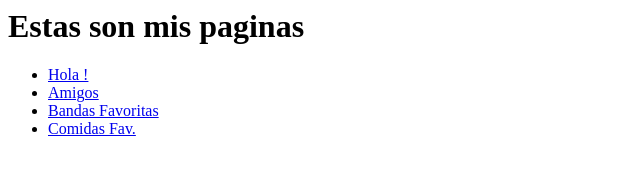
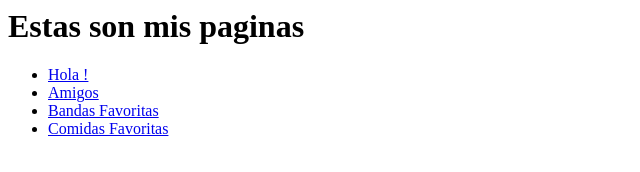
Before and after one commit to eliaspala23/Sistemas-de-control, a plain HTML site: page index.html in a window 1280 px wide. Shown: the full height of the page, 0-640 px from the left. Drawn offline with Linux system fonts and the light colour scheme.

Commit message:
Update index.html

```diff
--- a/index.html
+++ b/index.html
@@ -15,7 +15,7 @@
 				<a href="./paginas/Bandas.html">Bandas Favoritas</a>
 			</li>
 			<li>
-				<a href="./paginas/Comidas_fav.html">Comidas Fav.</a>
+				<a href="./paginas/Comidas_fav.html">Comidas Favoritas</a>
 			</li>
 
 		</ul>
```
